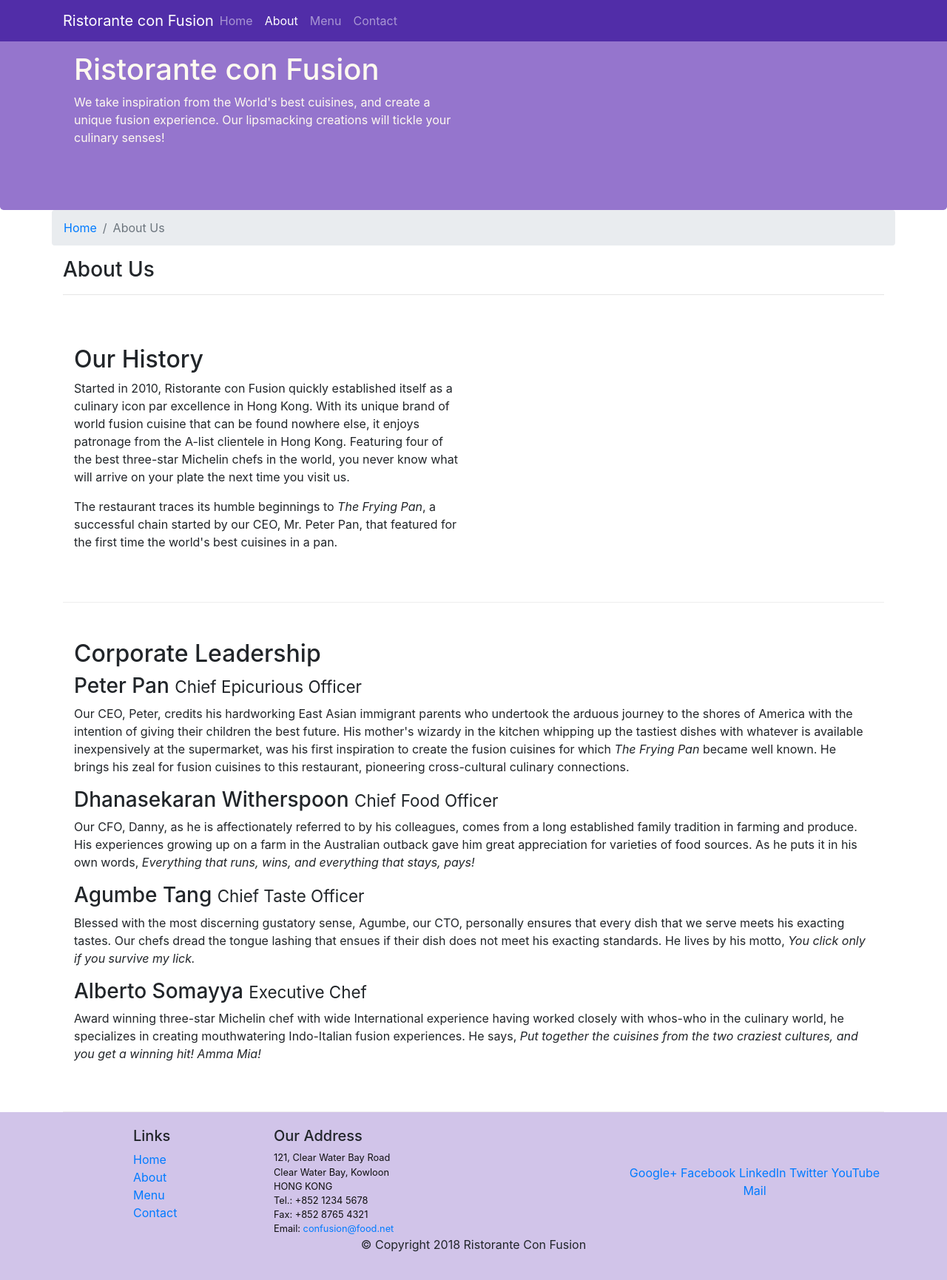
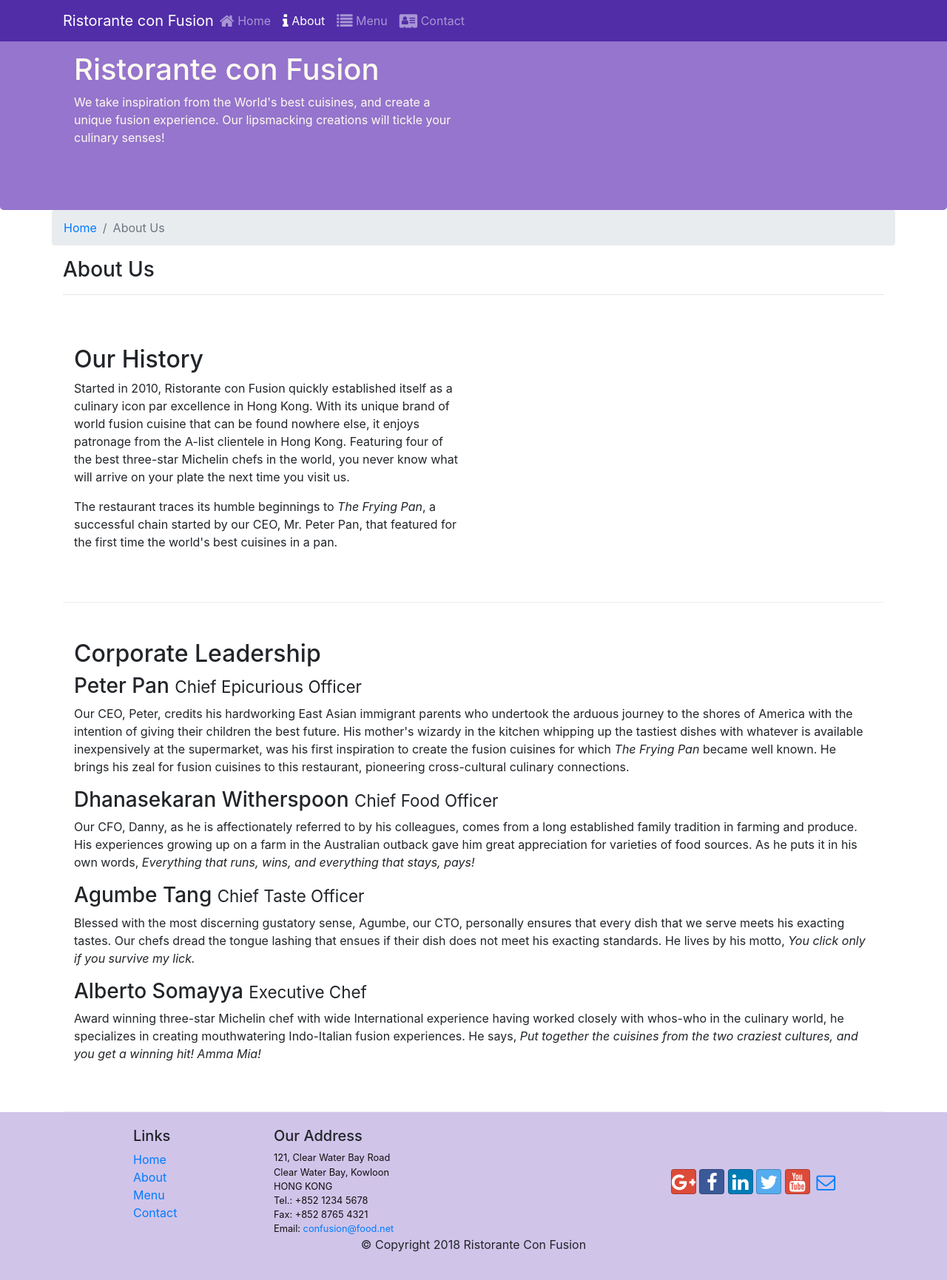
Before and after one commit to noeva/finalAss, a website: page aboutus.html in a window 1280 px wide. Shown: the whole page at 74% size. Drawn offline with nearby package versions, Linux system fonts and the light colour scheme.

Commit message:
icon fonts

```diff
--- a/aboutus.html
+++ b/aboutus.html
@@ -8,6 +8,8 @@
     <meta http-equiv="x-ua-compatible" content="ie=edge">
     <!-- Bootstrap CSS -->
     <link rel="stylesheet" href="node_modules/bootstrap/dist/css/bootstrap.min.css">
+    <link rel="stylesheet" href="node_modules/font-awesome/css/font-awesome.min.css">
+    <link rel="stylesheet" href="node_modules/bootstrap-social/bootstrap-social.css">
     <link rel="stylesheet" href="./css/styles.css">
     <title>Ristorante Con Fusion: About Us</title>
 
@@ -22,10 +24,10 @@
             <a class="navbar-brand mr-auto" href="#">Ristorante con Fusion</a>
             <div class="collapse navbar-collapse" id="Navbar">
                 <ul class="navbar-nav mr-auto">
-                    <li class="nav-item"><a class="nav-link" href="./index.html">Home</a></li>
-                    <li class="nav-item active"><a class="nav-link" href="#">About</a></li>
-                    <li class="nav-item"><a class="nav-link" href="#">Menu</a></li>
-                    <li class="nav-item"><a class="nav-link" href="#">Contact</a></li>
+                    <li class="nav-item"><a class="nav-link" href="./index.html"><span class="fa fa-home fa-lg"></span> Home</a></li>
+                    <li class="nav-item active"><a class="nav-link" href="#"><span class="fa fa-info fa-lg"></span> About</a></li>
+                    <li class="nav-item"><a class="nav-link" href="#"><span class="fa fa-list fa-lg"></span> Menu</a></li>
+                    <li class="nav-item"><a class="nav-link" href="#"><span class="fa fa-address-card fa-lg"></span> Contact</a></li>
                 </ul>
             </div>
         </div>
@@ -104,12 +106,12 @@
                 </div>
                 <div class="col-12 col-sm-4 align-self-center">
                     <div class="text-center">
-                        <a href="http://google.com/+">Google+</a>
-                        <a href="http://www.facebook.com/profile.php?id=">Facebook</a>
-                        <a href="http://www.linkedin.com/in/">LinkedIn</a>
-                        <a href="http://twitter.com/">Twitter</a>
-                        <a href="http://youtube.com/">YouTube</a>
-                        <a href="mailto:">Mail</a>
+                        <a class="btn btn-social-icon btn-google" href="http://google.com/+"><i class="fa fa-google-plus fa-lg"></i></a>
+                        <a class="btn btn-social-icon btn-facebook" href="http://www.facebook.com/profile.php?id="><i class="fa fa-facebook fa-lg"></i></a>
+                        <a class="btn btn-social-icon btn-linkedin" href="http://www.linkedin.com/in/"><i class="fa fa-linkedin fa-lg"></i></a>
+                        <a class="btn btn-social-icon btn-twitter" href="http://twitter.com/"><i class="fa fa-twitter fa-lg"></i></a>
+                        <a class="btn btn-social-icon btn-google" href="http://youtube.com/"><i class="fa fa-youtube fa-lg"></i></a>
+                        <a class="btn btn-social-icon" href="mailto:"><i class="fa fa-envelope-o fa-lg"></i></a>
                     </div>
                 </div>
            </div>
--- a/package.json
+++ b/package.json
@@ -15,6 +15,8 @@
   },
   "dependencies": {
     "bootstrap": "^4.0.0",
+    "bootstrap-social": "^5.1.1",
+    "font-awesome": "^4.7.0",
     "jquery": "^3.3.1",
     "popper.js": "^1.12.9"
   }
```
Also changed, not shown: index.html (+15 -13 lines), 1 other file.
